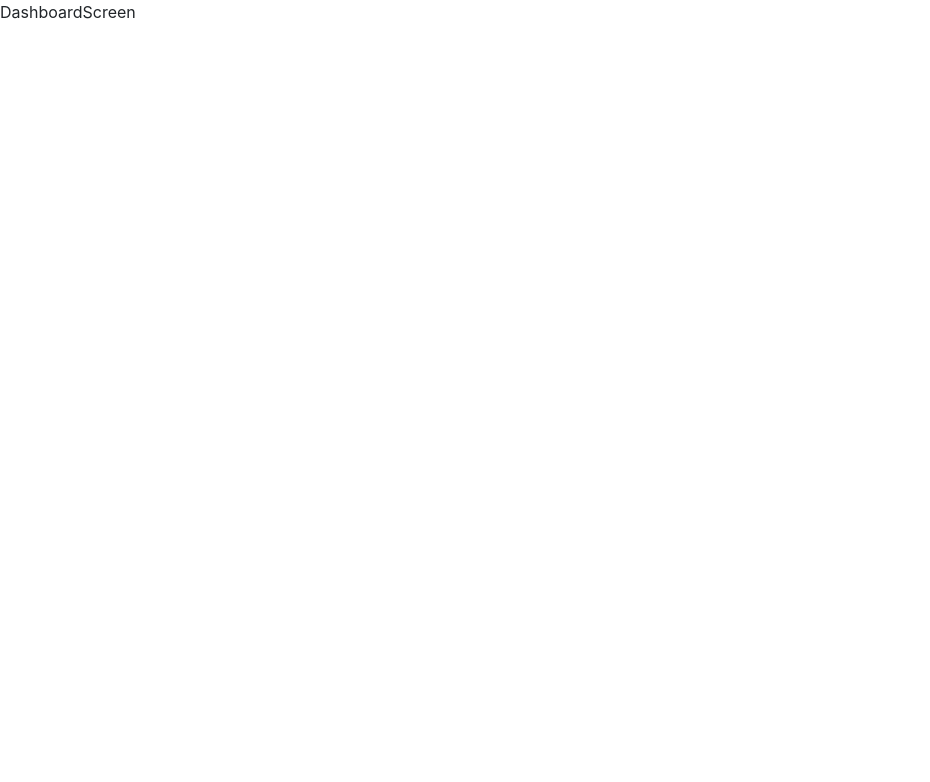
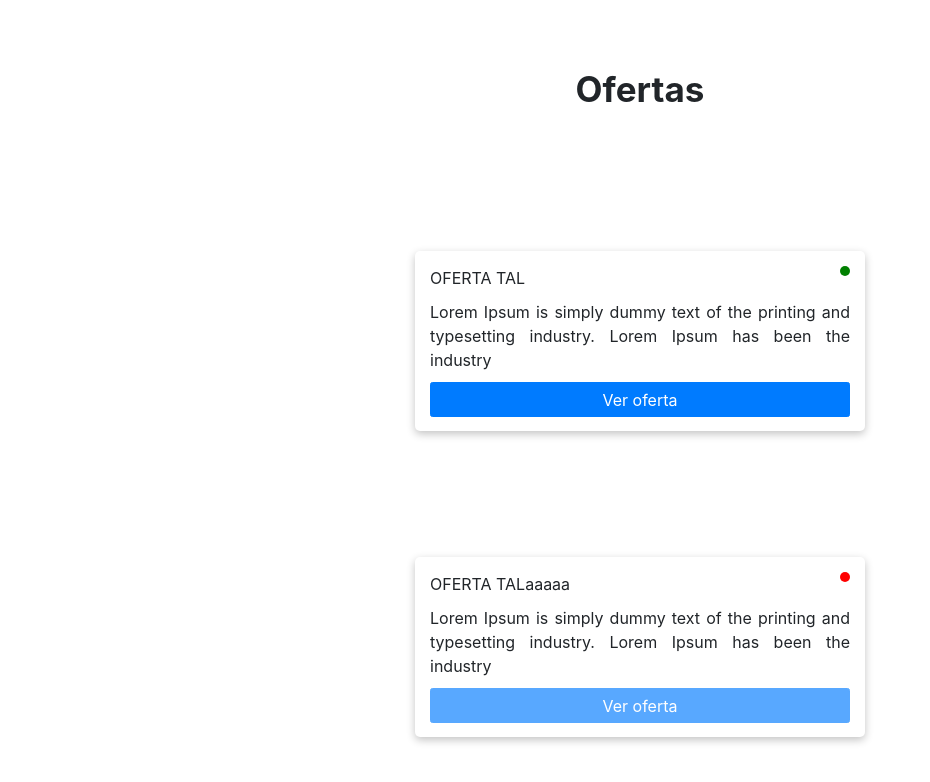
Before and after one commit to Indotel-Sistemas/formulario-portal, a React (Vite) app: page / in a window 1280 px wide. Shown: the top 782 px of the page, without its empty margins (0-930 px from the left). Built offline with nearby package versions, Linux system fonts and the light colour scheme.

Commit message:
OfertasScreen created

```diff
--- a/src/components/auth/AuthScreen.jsx
+++ b/src/components/auth/AuthScreen.jsx
@@ -11,14 +11,11 @@ export const AuthScreen = () => {
 
     const handleNavigate = () => {
         if(authAction === 'register') {
-           navigate('/')
+           navigate('/');
         }else {
-           navigate('/auth/register')
-           console.log('hi')
-
+           navigate('/auth/register');
        }
     };
-
 
 
     return (
@@ -42,5 +39,5 @@ export const AuthScreen = () => {
                 </div>
             </div>
         </div>
-    )
+    );
 }
--- a/src/components/auth/RegisterForm.jsx
+++ b/src/components/auth/RegisterForm.jsx
@@ -3,7 +3,6 @@ import React from 'react'
 export const RegisterForm = () => {
   return (
     <>
-
  <div  className='login_container'>
     <div className='login_form'>
       <p className='auth_title'>Registre su empresa</p>
--- a/src/components/dashboard/DashboardScreen.jsx
+++ b/src/components/dashboard/DashboardScreen.jsx
@@ -1,7 +1,17 @@
 import React from 'react'
+import OfertasScreen from '../ofertas/OfertasScreen'
 
 export const DashboardScreen = () => {
+
+
+
   return (
-    <div>DashboardScreen</div>
+
+
+      <div className='dashboard_container'>
+      <OfertasScreen/>
+
+      </div>
+
   )
 }
--- /dev/null
+++ b/src/components/ofertas/OfertasScreen.jsx
@@ -0,0 +1,41 @@
+import React from 'react'
+import '../../styles/ofertas.css'
+
+const OfertasScreen = () => {
+
+    const ofertas = [
+        {
+            title: 'OFERTA TAL',
+            description: `Lorem Ipsum is simply dummy text of the printing and typesetting industry.
+         Lorem Ipsum has been the industry`,
+            isActive: true,
+        },
+        {
+            title: 'OFERTA TALaaaaa',
+            description: `Lorem Ipsum is simply dummy text of the printing and typesetting industry.
+         Lorem Ipsum has been the industry`,
+            isActive: false,
+        }
+    ]
+
+
+    return (
+        <div className='ofertas_container'>
+            <p className='title'>Ofertas</p>
+            {
+                ofertas.map((oferta) => (
+                    <div key={oferta.title} className='oferta'>
+                        <div className='oferta_title'>
+                            <p>{oferta.title}</p>
+                            <div className={oferta.isActive? 'oferta_status_active':'oferta_status_inactive'}></div>
+                        </div>
+                        <p>{oferta.description}</p>
+                        <button className='btn btn-primary w-100' disabled={!oferta.isActive}>Ver oferta</button>
+                    </div>
+                ))
+            }
+        </div>
+    )
+}
+
+export default OfertasScreen
--- a/src/styles/baseStyles.css
+++ b/src/styles/baseStyles.css
@@ -17,8 +17,8 @@ body {
 
 :root {
     /* ==== Colors ==== */
-    --blue: #3e8ddc;
-    --red: #a33534;
+    --blue: #0F539C;
+    --red: #dc052d;
     --white: #fff;
     --gray: #ececec;
     --dark-gray: #363636;
--- /dev/null
+++ b/src/styles/ofertas.css
@@ -0,0 +1,45 @@
+.ofertas_container {
+    width: 100%;
+    height: 100vh;
+    text-align: center;
+    display: grid;
+    place-items: center;
+
+}
+
+.title {
+    font-size: 35px;
+    font-weight: bold;
+}
+
+.oferta {
+    width: 450px;
+    height: 180px;
+    border-radius: 5px;
+    text-align: justify;
+    padding: 15px;
+    box-shadow: rgba(0, 0, 0, 0.24) 0px 3px 8px;
+
+}
+
+.oferta_title {
+    display: flex;
+    width: 100%;
+    justify-content: space-between;
+
+
+}
+
+.oferta_status_active {
+    height: 10px;
+    width: 10px;
+    border-radius: 50%;
+    background-color: green;
+}
+
+.oferta_status_inactive {
+    height: 10px;
+    width: 10px;
+    border-radius: 50%;
+    background-color: red;
+}
```
